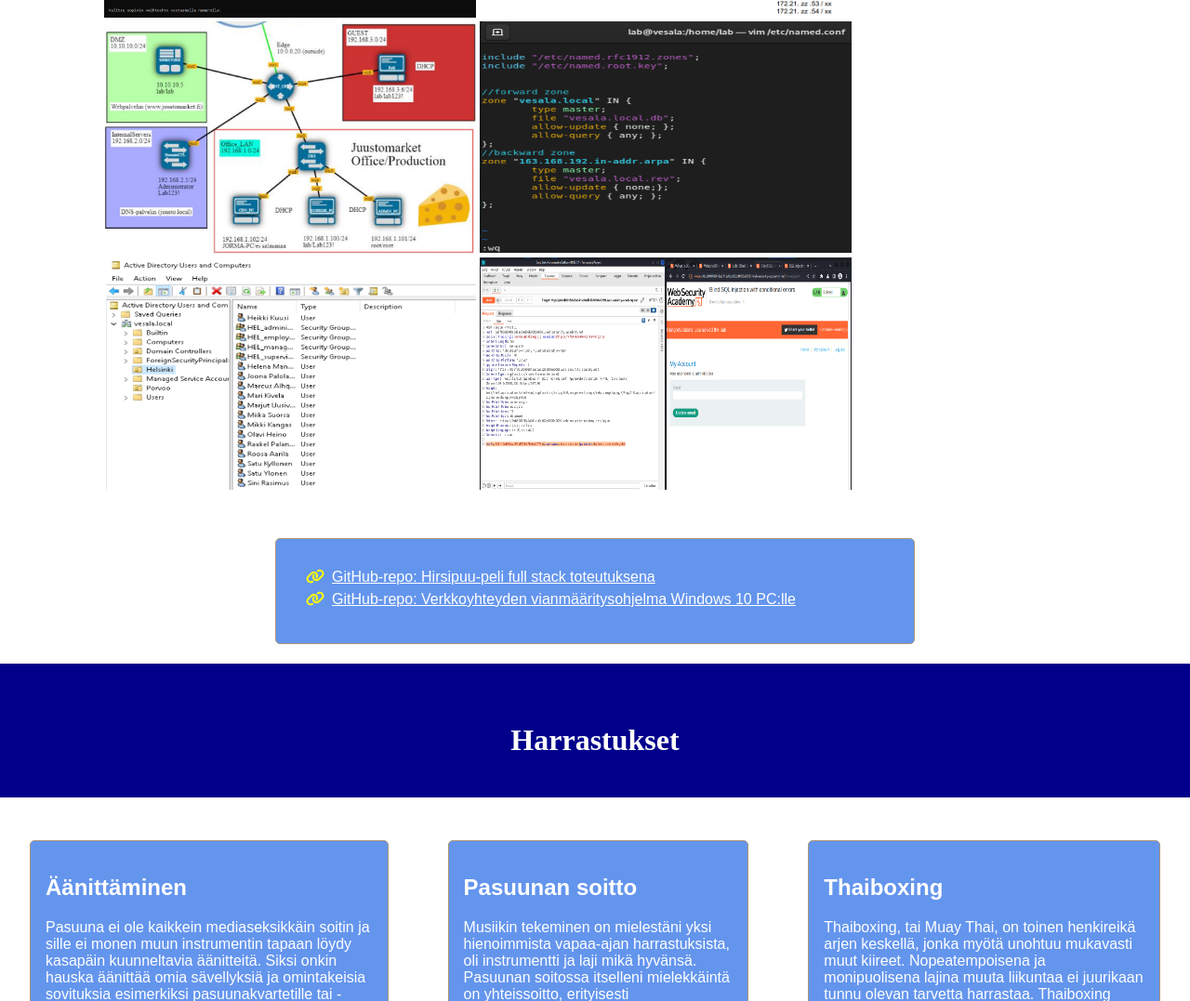
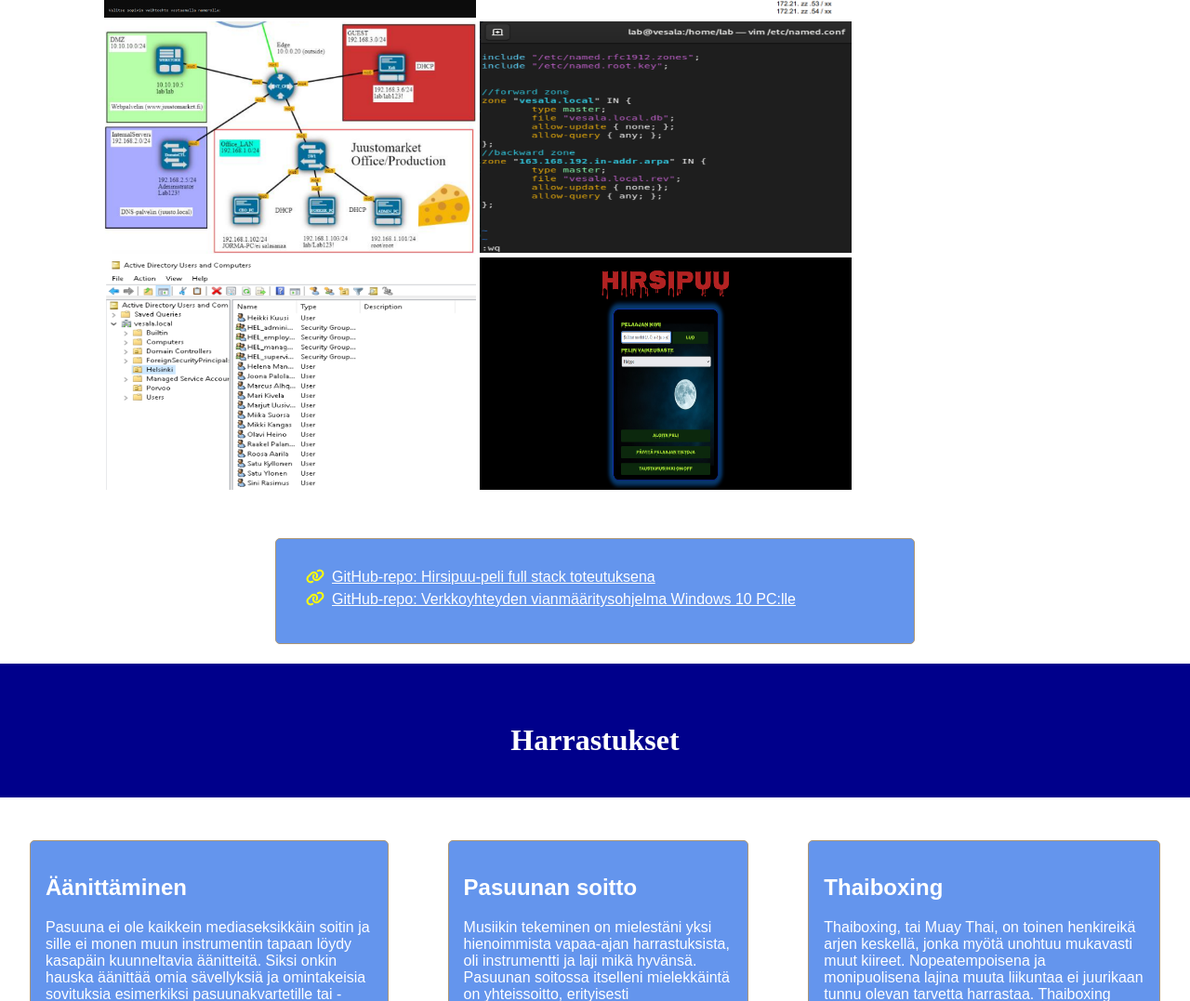
Before and after one commit to HeikkiGithub/heikkigithub.github.io, a plain HTML site: page tietoja_minusta_sivu.html in a window 1280 px wide. Shown: the part 4046-5123 px from the top of the page at 93% size. Drawn offline with Linux system fonts and the light colour scheme.

Commit message:
Update tietoja_minusta_sivu.html

```diff
--- a/tietoja_minusta_sivu.html
+++ b/tietoja_minusta_sivu.html
@@ -224,8 +224,8 @@ Alla olevasta kuvagalleriasta, kuvia klikkaamalla, saa lisätietoa edellä maini
 	<img src="kuvat/linux.png" alt="Linux hallinta" width="400" height="250"></a>
 	<a href="kuvat/active directory.png" data-lightbox="tyonayte_kuvat" data-title="Windows osaaminen: Käyttöjärjestelmät kurssilla perustettiin kuvitteellinen yritys, jotta saatiin harjoitella Active Directoryn käyttöä, kuten skriptausta, GPO:den tekoa, levytilan hallintaa, DNS-, DHCP- ja RODC-roolien asennusta sekä työasemien liittämistä yrityksen toimialueelle.">
 	<img src="kuvat/active directory.png" alt="Windows käyttöjärjestelmä" width="400" height="250"></a>
-	<a href="kuvat/pentestaus.png" data-lightbox="tyonayte_kuvat" data-title="Eettinen hakkerointi: Koulussa yleisiä hyökkäystekniikoita on harjoiteltu muun muassa internetissä ylläpidetyillä, tarkoituksellisesti haavoituvaiseksi luoduilla sivustoilla. Kuvassa esimerkkinä Web Security Academy-sivuston laboraatio ja blind SQL-injektion harjoittelu BurpSuite-ohjelmistolla.">
-	<img src="kuvat/pentestaus.png" alt="BurpSuite" width="400" height="250"></a>
+	<a href="kuvat/hirsipuu_peli.png" data-lightbox="tyonayte_kuvat" data-title="Hirsipuu-peli: JAMK:n full stack-ohjelmointi kurssilla tein harjoitustyönä hirsipuu-pelin. Kurssilla keskityttiin JavaScript-ohjelmointiin ja tarkempia tietoja pelistä löytyy GitHub-repostani, johon löytyy linkki alta.">
+	<img src="kuvat/hirsipuu_peli.png" alt="Hirsipuu-peli" width="400" height="250"></a>
 </section>
 
 
```
